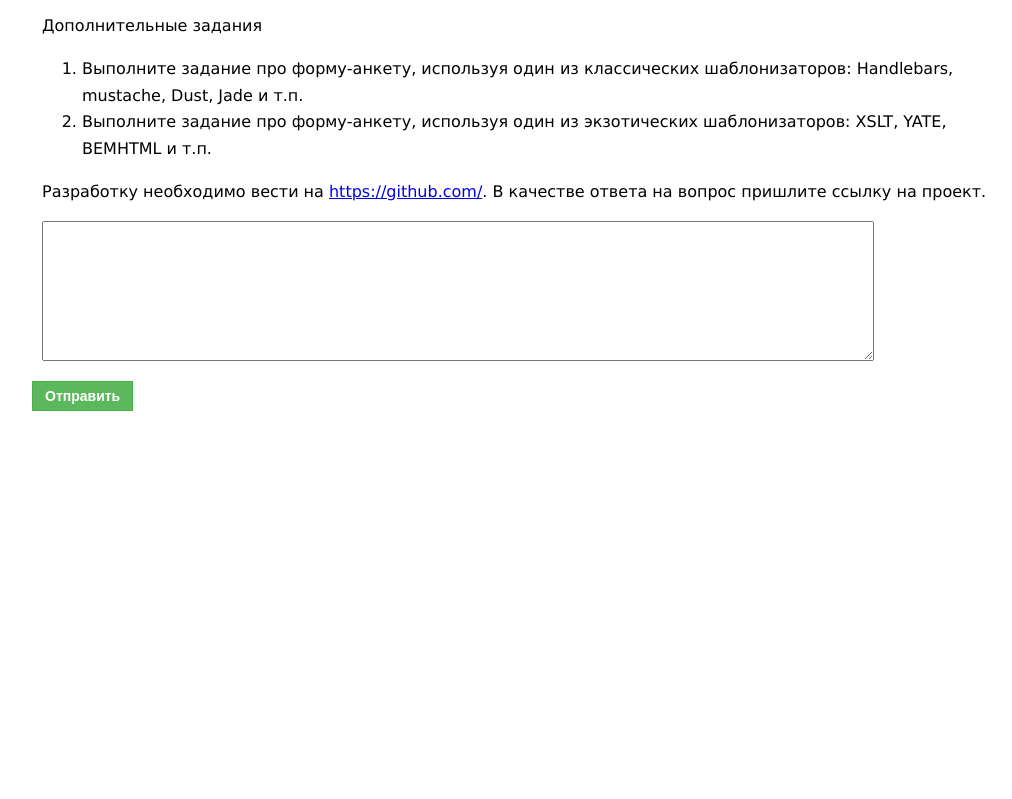
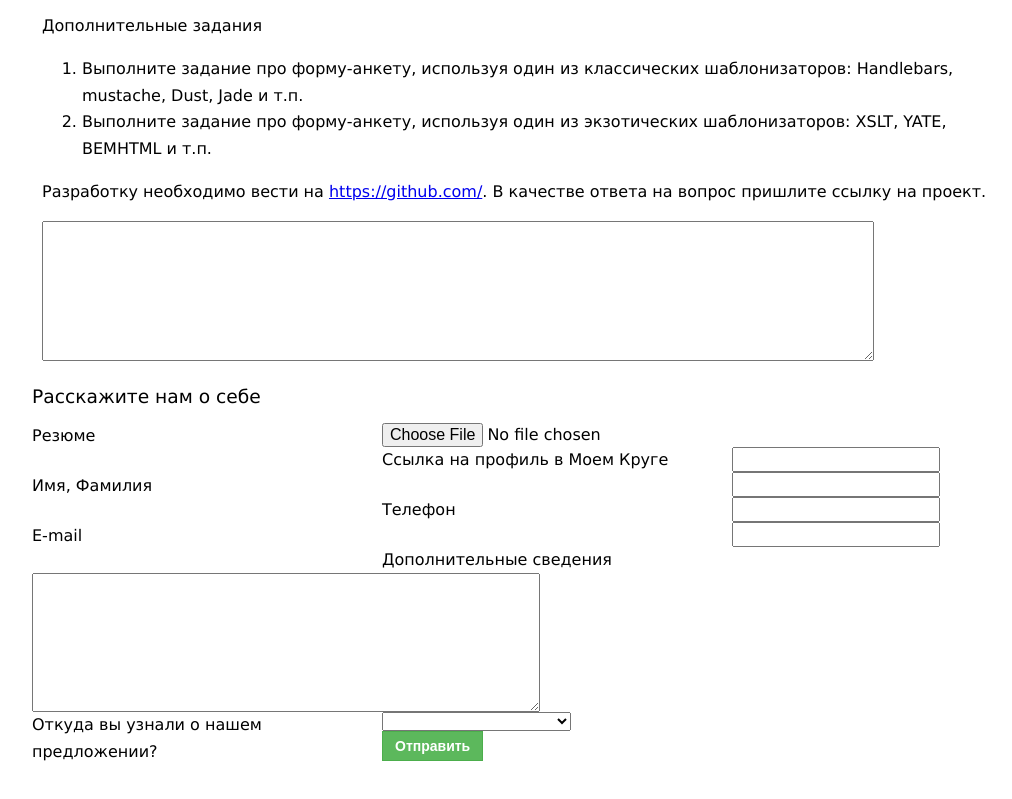
Before and after one commit to shyr1punk/anketa, a plain HTML site: page index.html in a window 1280 px wide. Shown: the part 4104-4903 px from the top of the page, without its empty margins (108-1120 px from the left). Before the commit the page ends 4615 px from the top, so only its background shows below. Drawn offline with nearby package versions, Linux system fonts and the light colour scheme.

Commit message:
Add about me fields

```diff
--- a/index.html
+++ b/index.html
@@ -267,6 +267,48 @@
                         </div>
                     </div>
                 </div>
+                <div id="about">
+                    <h2>
+                        Расскажите нам о себе
+                    </h2>
+                    <div>
+                        <label>Резюме</label>
+                        <input type="file" name="resume"></input>
+                    </div>
+                    <div>
+                        <label>Ссылка на профиль в Моем Круге</label>
+                        <input type="text" name="moiKrug"></input>
+                    </div>
+                    <div>
+                        <label>Имя, Фамилия</label>
+                        <input type="text" name="nameSurname"></input>
+                    </div>
+                    <div>
+                        <label>Телефон</label>
+                        <input type="text" name="phone"></input>
+                    </div>
+                    <div>
+                        <label>E-mail</label>
+                        <input type="text" name="e-mail"></input>
+                    </div>
+                    <div>
+                        <label>Дополнительные сведения</label>
+                        <textarea rows="5" cols="60" name="additional"></textarea>
+                    </div>
+                    <div>
+                        <label>Откуда вы узнали о нашем предложении?</label>
+                        <select name="recommendedBy">
+                            <option></option>
+                            <option value="от HR-менеджера Яндекса">от HR-менеджера Яндекса</option>
+                            <option value="Я.Субботник">Я.Субботник</option>
+                            <option value="Yet another Conference">Yet another Conference</option>
+                            <option value="на другой конференции">на другой конференции</option>
+                            <option value="из поиска">из поиска</option>
+                            <option value="по рекомендации">по рекомендации</option>
+                            <option value="другое">другое</option>
+                        </select>
+                    </div>
+                </div>
                 <div>
                     <button class="button button-submit" type="submit">Отправить</button>
                 </div>
```
